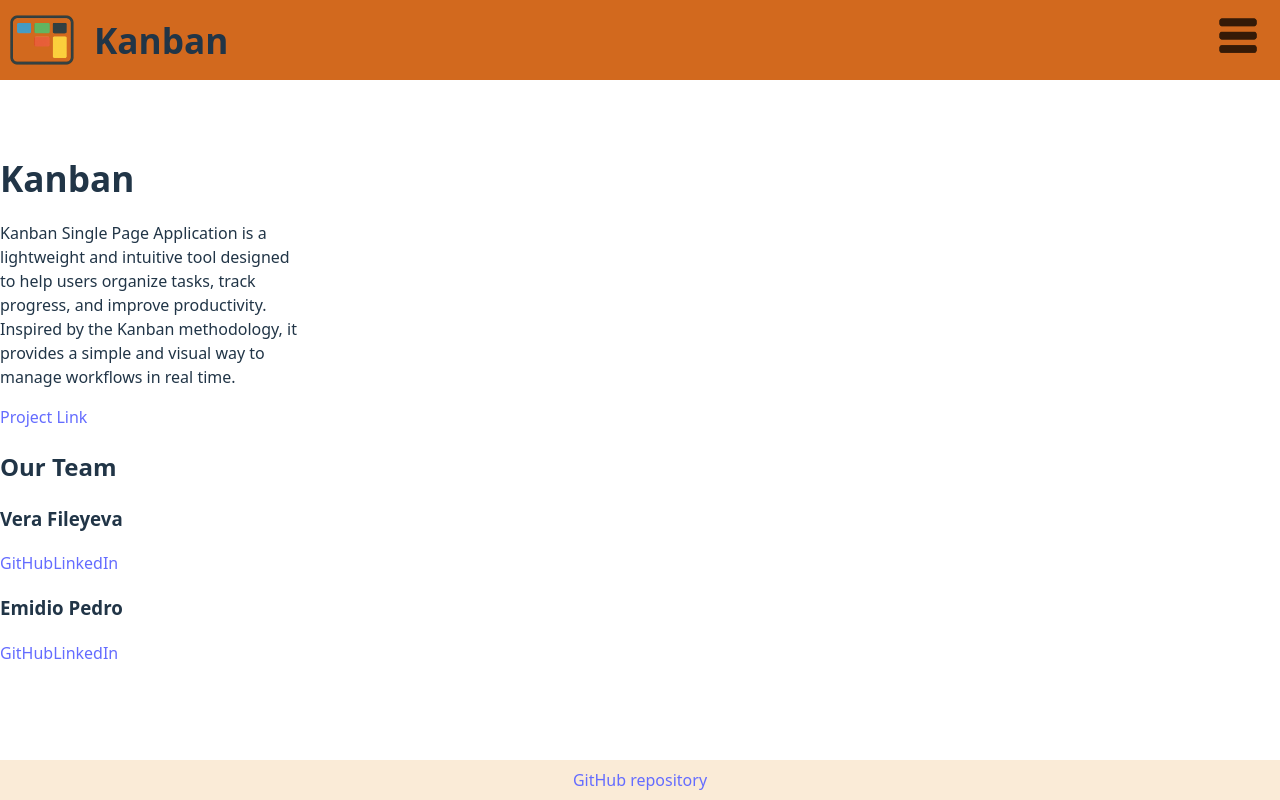
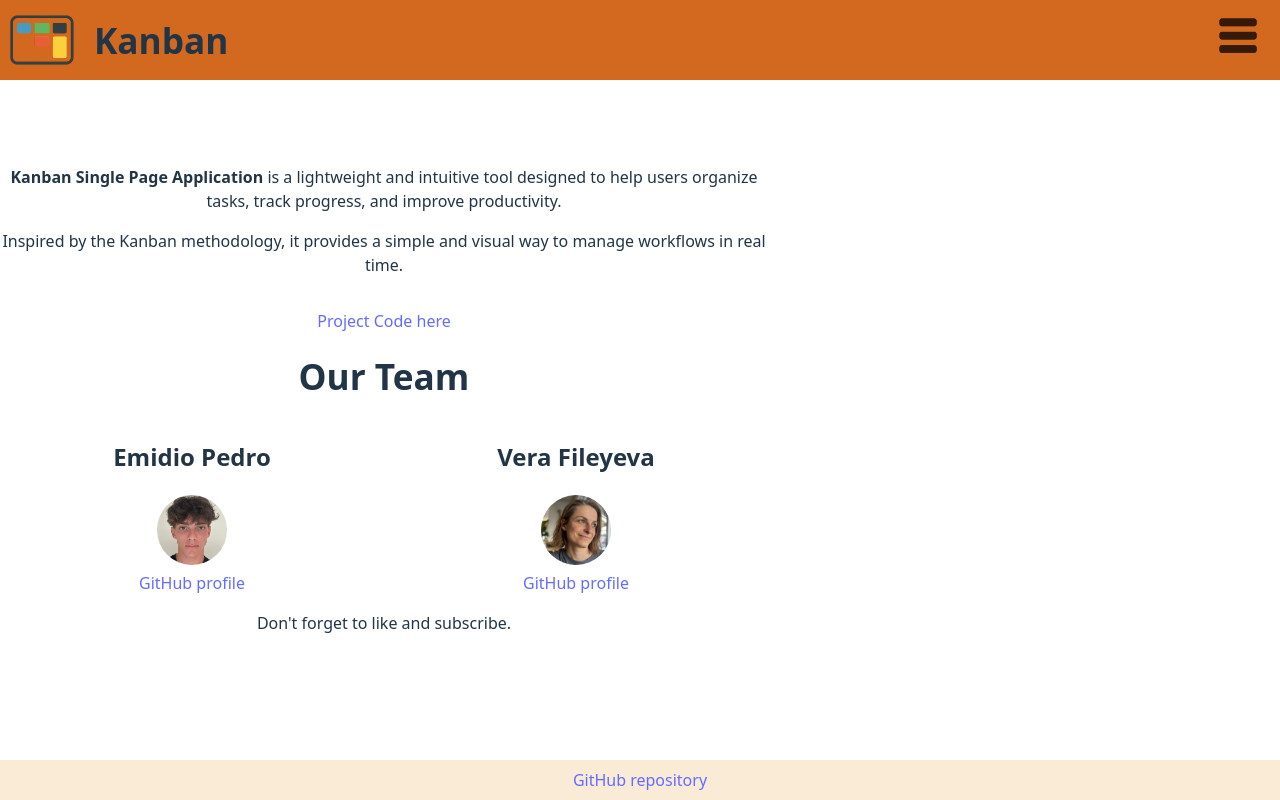
Before and after one commit to VeraV/Kanban-Board-app, a React (Vite) app in the folder E-V-Kanban-Board-app/: page /about in a window 1280 px wide. Built offline with nearby package versions, Linux system fonts and the light colour scheme.

Commit message:
card style fixed, about us page styled (not finished)

```diff
--- a/E-V-Kanban-Board-app/src/components/ListItemCard.jsx
+++ b/E-V-Kanban-Board-app/src/components/ListItemCard.jsx
@@ -19,6 +19,9 @@ function ListItemCard({
   const classListHeader = `cardHeader priority${priority}Header`;
   const classListFooter = `cardFooter priority${priority}Footer`;
 
+  //will use these emoji-s for the columns (also need a hird one for "in progress" status)
+  //<span>{status === "Done" ? "✔️" : "❌"}</span>
+
   return (
     <div
       className={`card ${expanded ? "expanded" : ""}`}
@@ -31,29 +34,31 @@ function ListItemCard({
       <section className={classListHeader}>
         <h4>{title}</h4>
         <div className="due-date">
-          <p>Due:</p>
-          <p>{dueDate}</p>
+          <i>
+            <p>Due: {dueDate}</p>
+          </i>
         </div>
-        <span>{status === "Done" ? "✔️" : "❌"}</span>
       </section>
 
       {/* Body (only visible if expanded) */}
       {expanded && (
         <section className="cardBody">
-          <p>{description}</p>
+          <p className="description">{description}</p>
           <p>
             <i>
               <strong>Assigned to: </strong>
               {assignee}
             </i>
           </p>
+          <section className="card-bottom">
+            <span>Created: {createdDate}</span>
+            <button onClick={() => handleRemoveCard(id)}>Delete</button>
+          </section>
         </section>
       )}
 
       {/* Footer */}
       <section className={classListFooter}>
-        <p>Created: {createdDate}</p>
-        <button onClick={() => handleRemoveCard(id)}>Delete</button>
         <button onClick={() => handleExpandCard(id)}>
           {expanded ? "Collapse" : "Expand"}
         </button>
--- a/E-V-Kanban-Board-app/src/index.css
+++ b/E-V-Kanban-Board-app/src/index.css
@@ -132,34 +132,61 @@ footer {
 }
 
 .card {
-  border: 1px solid grey;
   margin-right: 20px;
   margin-bottom: 30px;
   display: flex;
   flex-direction: column;
   justify-content: flex-start;
   transition: all 0.3s ease;
-  width: 45vh;
+  width: 33vh;
   z-index: 1;
 }
+
 .cardHeader {
   display: flex;
-  justify-content: space-between;
-  align-items: center;
+  flex-direction: column;
   color: white;
   padding: 10px;
   z-index: 1;
 }
 
 .card.expanded {
-  width: 55vh;
-  height: 29vh;
+  width: 33vh;
+  height: 32vh;
   z-index: 2;
   box-shadow: 0 4px 12px rgba(0, 0, 0, 0.3);
 }
 
 .cardBody {
   padding: 10px;
+}
+
+.cardBody .description {
+  min-height: 3lh;
+}
+
+.cardBody p {
+  margin: 0 0 5px 0;
+}
+
+.card-bottom {
+  display: flex;
+  justify-content: flex-start;
+  align-items: center;
+}
+
+.card-bottom span {
+  font-size: smaller;
+  color: #a9a8a9;
+}
+
+.card-bottom button {
+  border-radius: 6px;
+  border: none;
+  padding: 7px;
+  margin-left: 10px;
+  background: #ed4f2b;
+  color: #ffffff;
 }
 
 .cardHeader h4 {
@@ -174,15 +201,6 @@ footer {
 
 .cardFooter {
   padding: 10px;
-  display: flex;
-  justify-content: space-between;
-  align-items: center;
-  color: grey;
-}
-
-.cardFooter p {
-  margin: 0;
-  font-size: smaller;
 }
 
 .cardFooter button {
@@ -193,11 +211,37 @@ footer {
   color: #dfdedf;
 }
 
-.cardFooter button:hover {
+.card button:hover {
   background: #372f34e6;
 }
 
 .about-us-container {
   margin: 0 auto;
-  width: 300px;
+  width: 60vw;
+  display: flex;
+  flex-direction: column;
+  justify-content: center;
+  align-items: center;
+  text-align: center;
 }
+
+.team-section {
+  display: flex;
+  justify-content: space-between;
+  align-items: flex-end;
+  width: 100%;
+}
+
+.team-section > article {
+  width: 50%;
+  text-align: center;
+}
+
+.team-section img {
+  width: 70px;
+  border-radius: 50%;
+}
+
+.team-section a {
+  display: block;
+}
--- a/E-V-Kanban-Board-app/src/pages/AboutUs.jsx
+++ b/E-V-Kanban-Board-app/src/pages/AboutUs.jsx
@@ -1,28 +1,37 @@
+import veraImg from "../assets/Vera.jpg";
+import emidioImg from "../assets/Emidio.jpeg";
+
 function AboutUs() {
   return (
     <div className="about-us-container">
-      <h1>Kanban</h1>
       <p>
-        Kanban Single Page Application is a lightweight and intuitive tool
-        designed to help users organize tasks, track progress, and improve
-        productivity. Inspired by the Kanban methodology, it provides a simple
-        and visual way to manage workflows in real time.
+        <strong>Kanban Single Page Application</strong> is a lightweight and
+        intuitive tool designed to help users organize tasks, track progress,
+        and improve productivity.
+        <p>
+          Inspired by the Kanban methodology, it provides a simple and visual
+          way to manage workflows in real time.
+        </p>
       </p>
-      <a>Project Link</a>
-      <h2>Our Team</h2>
-      <section>
-        <h3>Vera Fileyeva</h3>
-        <img />
-        <a>GitHub</a>
-        <a>LinkedIn</a>
+      <a href="https://github.com/emidiop-05/Emidio-Vera-Kanban-Board-app">
+        Project Code here
+      </a>
+      <h1>Our Team</h1>
+
+      <section className="team-section">
+        <article>
+          <h2>Emidio Pedro</h2>
+          <img src={emidioImg} />
+          <a href="https://github.com/emidiop-05">GitHub profile</a>
+        </article>
+
+        <article>
+          <h2>Vera Fileyeva</h2>
+          <img src={veraImg} />
+          <a href="https://github.com/VeraV">GitHub profile</a>
+        </article>
       </section>
-
-      <section>
-        <h3>Emidio Pedro</h3>
-        <img />
-        <a>GitHub</a>
-        <a>LinkedIn</a>
-      </section>
+      <p>Don't forget to like and subscribe.</p>
     </div>
   );
 }
```
Also changed, not shown: E-V-Kanban-Board-app/src/assets/Emidio.jpeg (added), E-V-Kanban-Board-app/src/assets/Vera.jpg (added).
